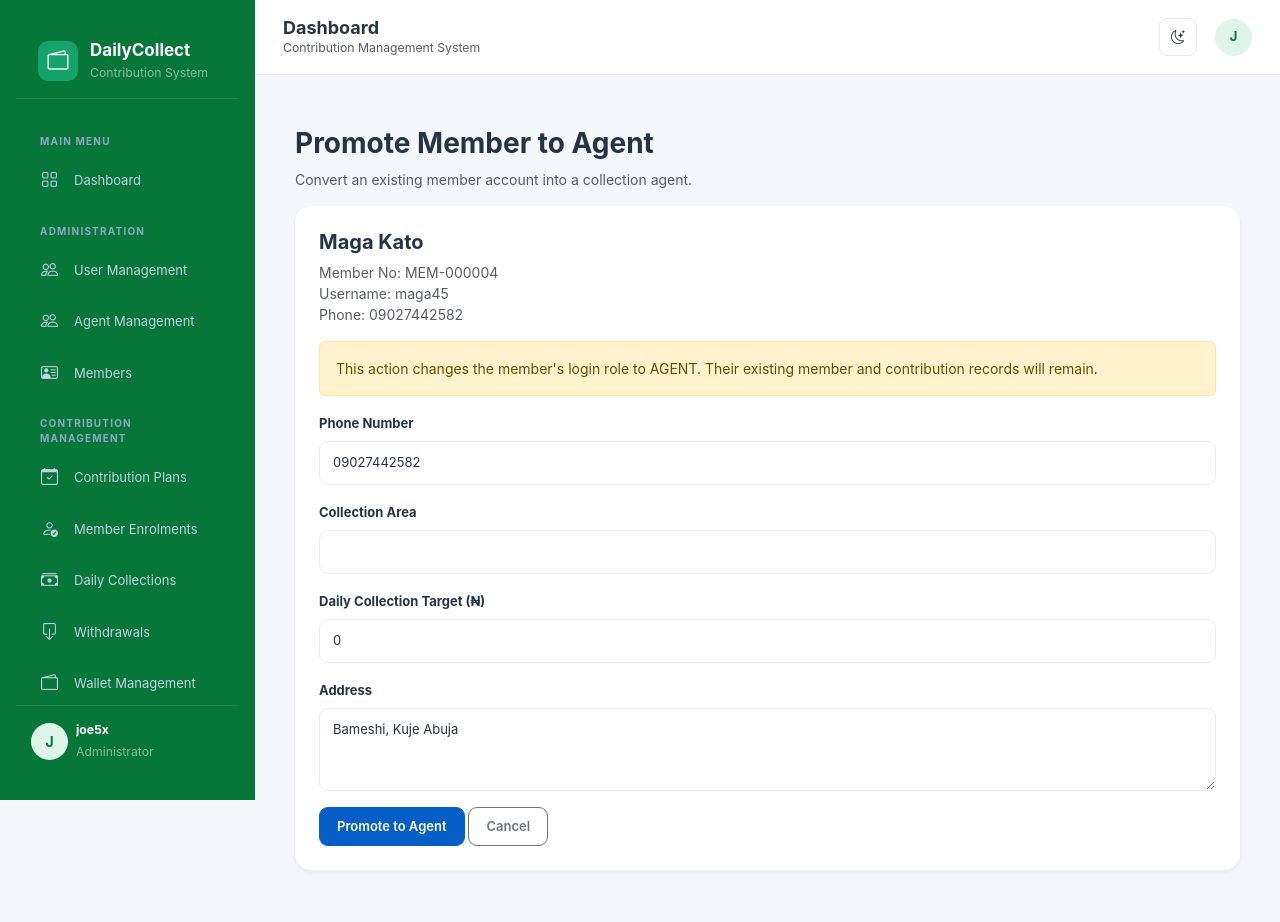
After one commit to Josiah5x/Finacial-Contribution, a Django app: page /agents/promote-member/4/ in a window 1280 px wide. The commit adds this page. Run offline with Django 5.2, Linux system fonts and the light colour scheme; a user stored in the database is signed in; data comes from the database, SQL or seed files in the repository; both versions use the stored data as it was after the commit.

Commit message:
Modification session

```diff
--- a/agents/urls.py
+++ b/agents/urls.py
@@ -11,6 +11,8 @@ urlpatterns = [
 
     path('<int:pk>/', views.agent_detail, name='agent_detail'),
     path('<int:pk>/edit/', views.agent_update, name='agent_update'),
+    path(
+    'promote-member/<int:pk>/', views.promote_member, name='promote_member' ),
 
     path('<int:pk>/deactivate/', views.agent_deactivate, name='agent_deactivate'),
     path('<int:pk>/activate/', views.agent_activate, name='agent_activate'),
--- a/agents/views.py
+++ b/agents/views.py
@@ -15,6 +15,7 @@ from .forms import AgentForm, AgentUpdateForm
 from .models import Agent
 from members.models import MemberAssignment
 from django.shortcuts import render, redirect, get_object_or_404
+from members.models import Member
 
 
 User = get_user_model()
@@ -271,3 +272,73 @@ def my_members(request):
         'agent': agent,
         'assignments': assignments,
     })
+
+
+
+
+
+@login_required
+@role_required('ADMIN', 'MANAGER')
+def promote_member(request, pk):
+    member = get_object_or_404(
+        Member.objects.select_related('user'),
+        pk=pk
+    )
+
+    if not member.user:
+        messages.error(request, 'This member has no linked login account.')
+        return redirect('members:member_detail', pk=member.pk)
+
+    if Agent.objects.filter(user=member.user).exists():
+        messages.warning(request, 'This member is already an agent.')
+        return redirect('members:member_detail', pk=member.pk)
+
+    if request.method == 'POST':
+        phone = request.POST.get('phone', member.phone)
+        collection_area = request.POST.get('collection_area', '').strip()
+        daily_target = request.POST.get('daily_target') or 0
+        address = request.POST.get('address', '').strip()
+
+        if not collection_area:
+            messages.error(request, 'Collection area is required.')
+        else:
+            try:
+                with transaction.atomic():
+                    user = User.objects.select_for_update().get(
+                        pk=member.user.pk
+                    )
+
+                    if user.role != User.Role.MEMBER:
+                        messages.error(
+                            request,
+                            'Only existing members can be promoted.'
+                        )
+                        return redirect(
+                            'members:member_detail',
+                            pk=member.pk
+                        )
+
+                    user.role = User.Role.AGENT
+                    user.save(update_fields=['role'])
+
+                    agent = Agent.objects.create(
+                        user=user,
+                        phone=phone,
+                        address=address,
+                        collection_area=collection_area,
+                        daily_target=daily_target,
+                        status=Agent.Status.ACTIVE,
+                    )
+
+                messages.success(
+                    request,
+                    f'{member.full_name} has been promoted to agent.'
+                )
+                return redirect('agents:agent_detail', pk=agent.pk)
+
+            except Exception as e:
+                messages.error(request, f'Promotion failed: {e}')
+
+    return render(request, 'agents/promote_member.html', {
+        'member': member,
+    })
--- a/members/views.py
+++ b/members/views.py
@@ -16,7 +16,7 @@ from .forms import MemberForm,MemberAssignment
 from .models import Member
 
 from django.contrib.auth import get_user_model
-from .forms import MemberCreateForm
+from .forms import MemberCreateForm,MemberAssignmentForm,MemberTransferForm
 from wallets.models import Wallet
 
 
--- a/templates/agents/agent_detail.html
+++ b/templates/agents/agent_detail.html
@@ -168,7 +168,7 @@
 
         <div class="card border-0 shadow-sm mt-4">
 
-    <div class="card-header bg-white py-3 d-flex justify-content-between align-items-center">
+    <div class="card-header py-3 d-flex justify-content-between align-items-center">
 
         <div>
             <h6 class="fw-bold mb-1">Assigned Members</h6>
--- a/templates/agents/agent_list.html
+++ b/templates/agents/agent_list.html
@@ -104,7 +104,7 @@
     <!-- Agent Table -->
     <div class="card border-0 shadow-sm">
 
-        <div class="card-header bg-white py-3">
+        <div class="card-header py-3">
             <h6 class="fw-bold mb-0">Registered Agents</h6>
         </div>
 
--- /dev/null
+++ b/templates/agents/promote_member.html
@@ -0,0 +1,70 @@
+{% extends 'base.html' %}
+
+{% block title %}Promote Member to Agent | DailyCollect{% endblock %}
+
+{% block content %}
+<div class="container-fluid py-4">
+
+    <h3 class="fw-bold mb-2">Promote Member to Agent</h3>
+    <p class="text-muted">
+        Convert an existing member account into a collection agent.
+    </p>
+
+    <div class="card border-0 shadow-sm">
+        <div class="card-body p-4">
+
+            <h5>{{ member.full_name }}</h5>
+            <p class="text-muted">
+                Member No: {{ member.member_no }}<br>
+                Username: {{ member.user.username }}<br>
+                Phone: {{ member.phone }}
+            </p>
+
+            <div class="alert alert-warning">
+                This action changes the member's login role to AGENT.
+                Their existing member and contribution records will remain.
+            </div>
+
+            <form method="POST">
+                {% csrf_token %}
+
+                <div class="mb-3">
+                    <label class="form-label">Phone Number</label>
+                    <input type="text" name="phone"
+                           class="form-control"
+                           value="{{ member.phone }}" required>
+                </div>
+
+                <div class="mb-3">
+                    <label class="form-label">Collection Area</label>
+                    <input type="text" name="collection_area"
+                           class="form-control" required>
+                </div>
+
+                <div class="mb-3">
+                    <label class="form-label">Daily Collection Target (₦)</label>
+                    <input type="number" name="daily_target"
+                           class="form-control" min="0" step="0.01"
+                           value="0">
+                </div>
+
+                <div class="mb-3">
+                    <label class="form-label">Address</label>
+                    <textarea name="address" class="form-control"
+                              rows="3">{{ member.address }}</textarea>
+                </div>
+
+                <button type="submit" class="btn btn-primary">
+                    Promote to Agent
+                </button>
+
+                <a href="{% url 'members:member_detail' member.pk %}"
+                   class="btn btn-outline-secondary">
+                    Cancel
+                </a>
+            </form>
+
+        </div>
+    </div>
+</div>
+{% endblock %}
--- a/templates/base.html
+++ b/templates/base.html
@@ -55,9 +55,9 @@
             <!-- ADMIN MENU -->
             <div class="menu-label">Administration</div>
 
-            <a href="{% url 'agents:agent_create' %}" class="sidebar-link">
+            <!-- <a href="{% url 'agents:agent_create' %}" class="sidebar-link">
                 <i class="bi bi-person-plus"></i> Register Agent
-            </a>
+            </a> -->
 
             <a href="{% url 'accounts:user_list' %}" class="sidebar-link">
                 <i class="bi bi-people"></i> User Management
@@ -71,9 +71,9 @@
                 <i class="bi bi-person-vcard"></i> Members
             </a>
 
-            <a href="{% url 'agents:agent_list' %}" class="sidebar-link">
+            <!-- <a href="{% url 'agents:agent_list' %}" class="sidebar-link">
                 <i class="bi bi-person-badge"></i> Collection Agents
-            </a>
+            </a> -->
 
             <div class="menu-label">Contribution Management</div>
 
@@ -89,9 +89,9 @@
                 <i class="bi bi-cash-stack"></i> Daily Collections
             </a>
 
-            <a href="{% url 'wallets:member_wallet' %}" class="sidebar-link">
+            <!-- <a href="{% url 'wallets:member_wallet' %}" class="sidebar-link">
                 <i class="bi bi-wallet"></i> Member Wallets
-            </a>
+            </a> -->
 
             <a href="#" class="sidebar-link">
                 <i class="bi bi-box-arrow-down"></i> Withdrawals
```
Also changed, not shown: templates/members/member_detail.html (+14 -0 lines), db.sqlite3.
